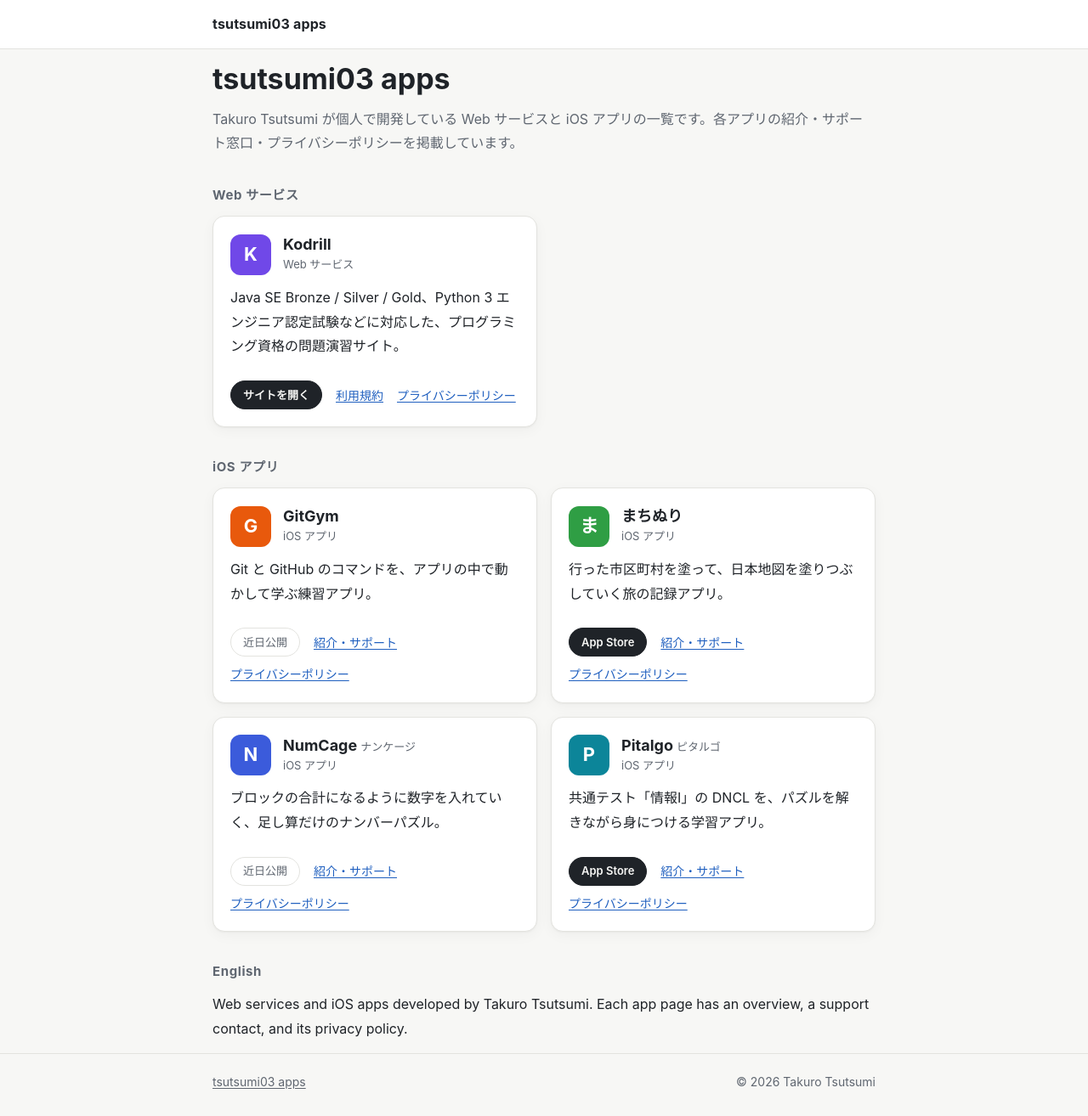
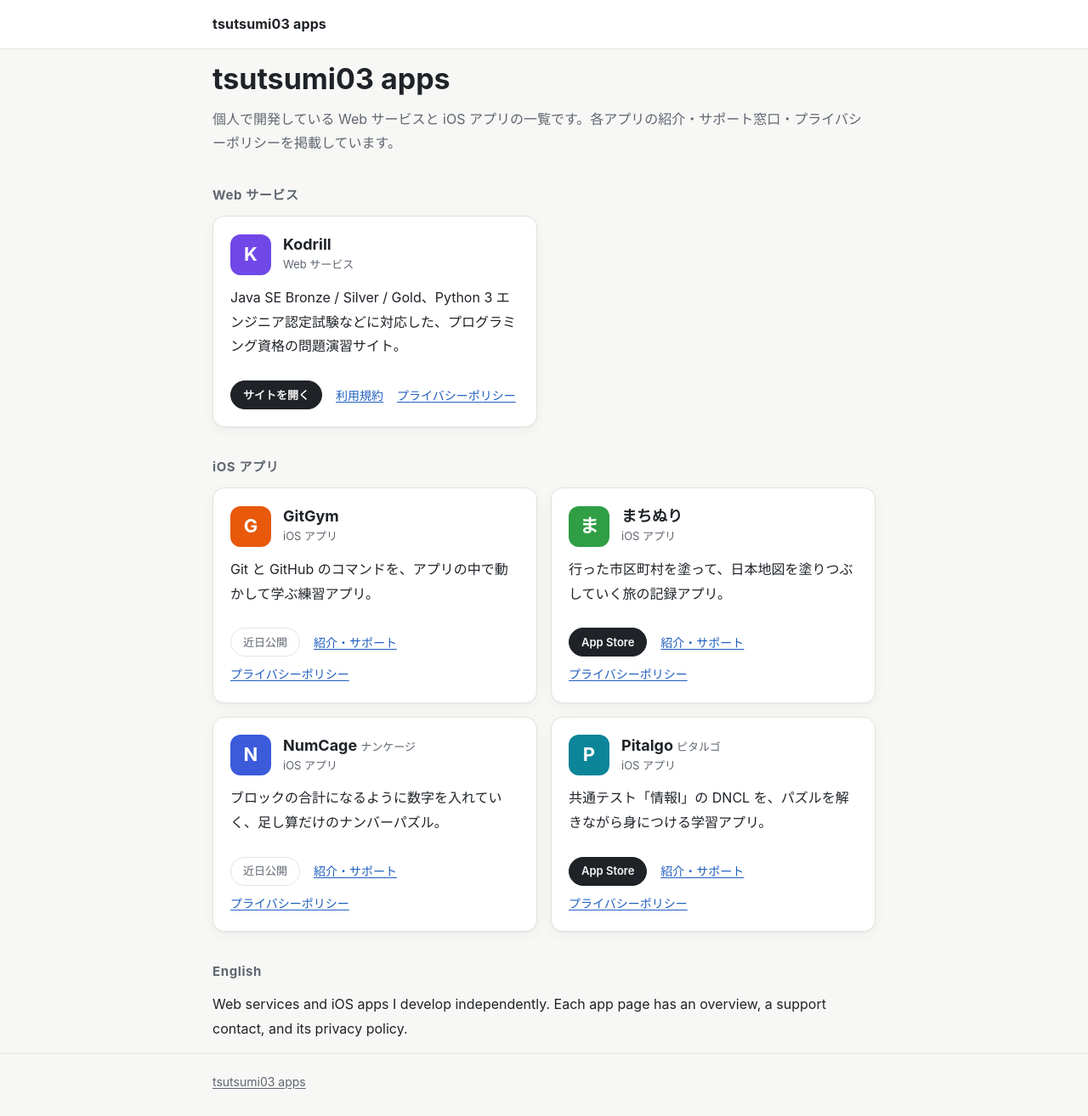
Before and after one commit to tsutsumi03/tsutsumi03.github.io, a Jekyll site: the page built from index.html, in a window 1280 px wide. Shown: the whole page at 85% size. Built offline with Jekyll 4.4.1, drawn with Linux system fonts in a browser that asks for light colours.

Commit message:
change: トップと共通部分から運営者の名前を外す
各アプリの紹介ページやプライバシーポリシーの本文にある運営者の表記はそのまま残す。

Co-Authored-By: Claude Opus 5.5 <noreply@anthropic.com>

```diff
--- a/_config.yml
+++ b/_config.yml
@@ -1,8 +1,7 @@
 title: tsutsumi03 apps
-description: Takuro Tsutsumi が個人で開発している Web サービスと iOS アプリの一覧。紹介・サポート・プライバシーポリシー。
+description: 個人で開発している Web サービスと iOS アプリの一覧。紹介・サポート・プライバシーポリシー。
 lang: ja
 url: https://tsutsumi03.github.io
-author: Takuro Tsutsumi
 
 plugins:
   - jekyll-seo-tag
--- a/_layouts/default.html
+++ b/_layouts/default.html
@@ -52,7 +52,6 @@
   <footer class="site-footer">
     <div class="wrap">
       <a href="{{ '/' | relative_url }}">{{ site.title }}</a>
-      <span>© {{ 'now' | date: '%Y' }} Takuro Tsutsumi</span>
     </div>
   </footer>
 </body>
--- a/index.html
+++ b/index.html
@@ -5,7 +5,7 @@ title: tsutsumi03 apps
 
 <section class="hero">
   <h1>tsutsumi03 apps</h1>
-  <p>Takuro Tsutsumi が個人で開発している Web サービスと iOS アプリの一覧です。各アプリの紹介・サポート窓口・プライバシーポリシーを掲載しています。</p>
+  <p>個人で開発している Web サービスと iOS アプリの一覧です。各アプリの紹介・サポート窓口・プライバシーポリシーを掲載しています。</p>
 </section>
 
 {%- assign groups = site.data.apps | group_by: 'kind' %}
@@ -44,5 +44,5 @@ title: tsutsumi03 apps
 
 <section class="about-en">
   <h2 class="section-title">English</h2>
-  <p>Web services and iOS apps developed by Takuro Tsutsumi. Each app page has an overview, a support contact, and its privacy policy.</p>
+  <p>Web services and iOS apps I develop independently. Each app page has an overview, a support contact, and its privacy policy.</p>
 </section>
```
